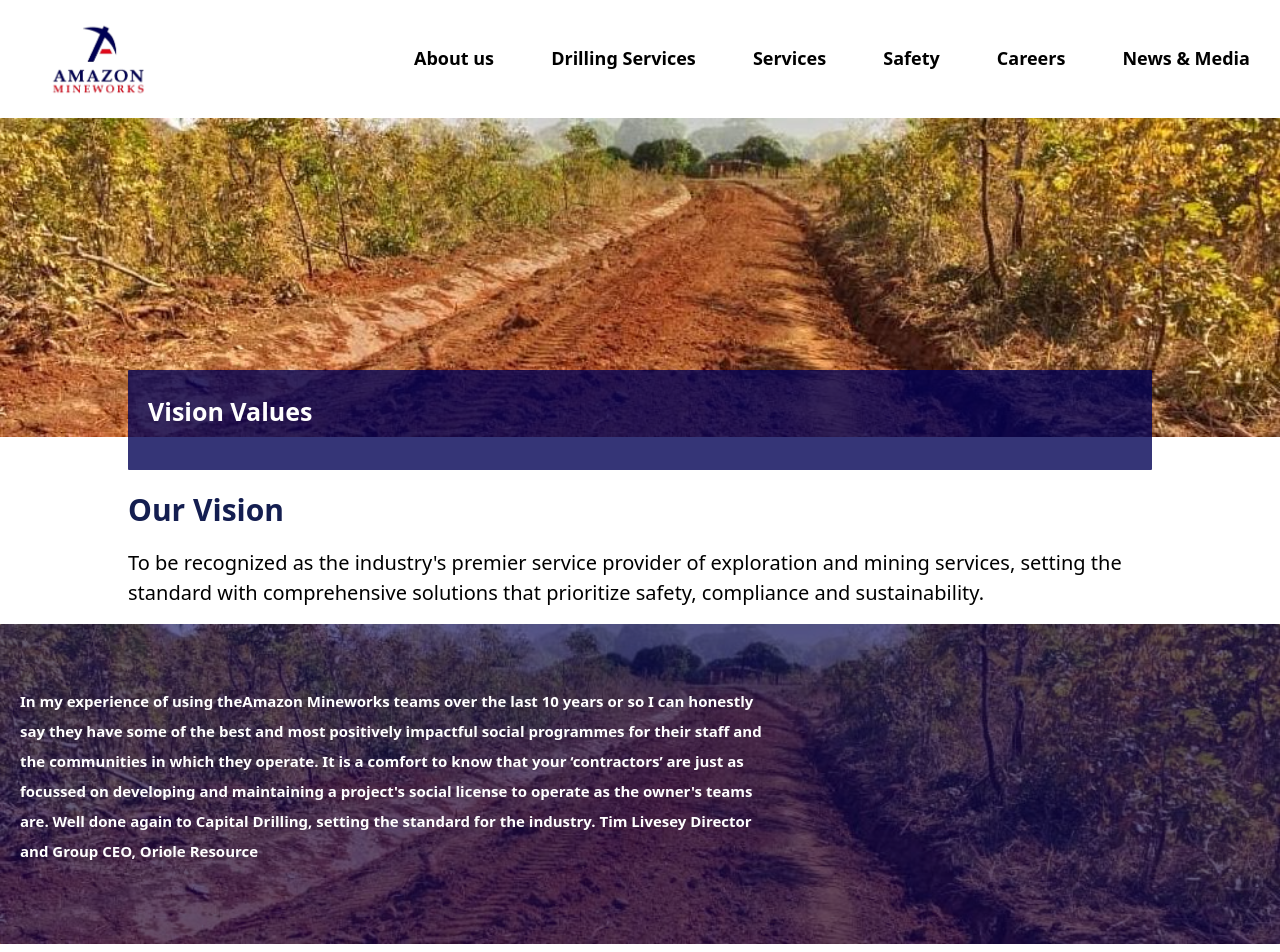
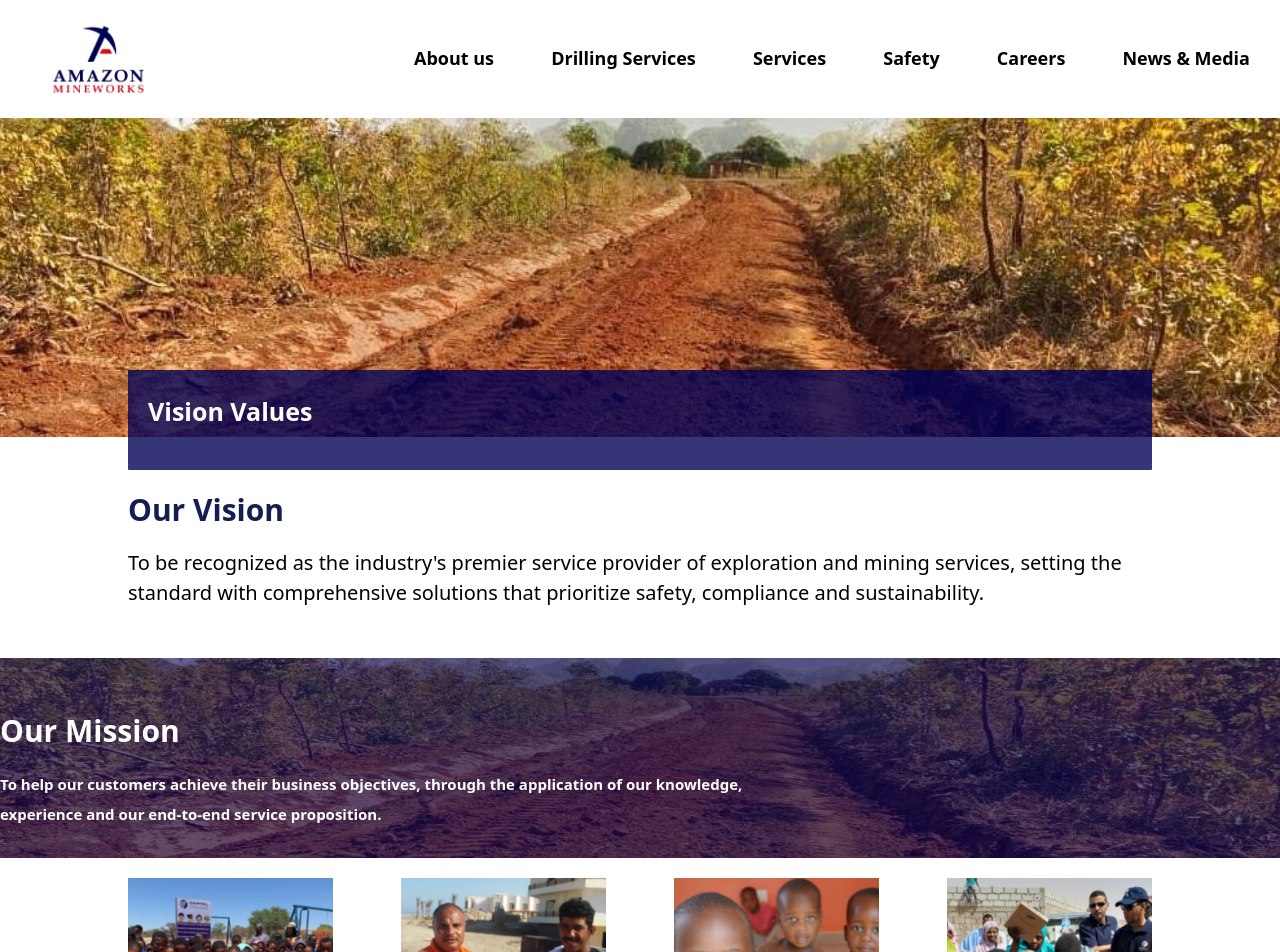
Before and after one commit to kwayummari/amazon-mineworks, a React (Create React App) app: page /vision-values in a window 1280 px wide. Shown: the top 952 px of the page. Built offline with nearby package versions, Linux system fonts and the light colour scheme.

Commit message:
fixing create.js

```diff
--- a/src/components/Vision.jsx
+++ b/src/components/Vision.jsx
@@ -1,5 +1,5 @@
 import React from "react";
-import styles from "./../styles/CommunitySupport.module.scss";
+import styles from "./../styles/Vision.module.scss";
 
 const Vision = () => (
   <section>
@@ -7,24 +7,20 @@ const Vision = () => (
       <div className={styles.textPart}>
         <p className={styles.header}>Our Vision</p>
         <p className={styles.subText}>
-          To be recognized as the industry's premier service provider
-          of exploration and mining services, setting the standard
-          with comprehensive solutions that prioritize safety,
-          compliance and sustainability.
+          To be recognized as the industry's premier service provider of
+          exploration and mining services, setting the standard with
+          comprehensive solutions that prioritize safety, compliance and
+          sustainability.
         </p>
       </div>
     </div>
     <div className={styles.downloadsPart}>
       <div className={styles.Rectangle}>
+        <p className={styles.header}>Our Mission</p>
         <p className={styles.rectangleText}>
-          In my experience of using theAmazon Mineworks teams over the last 10
-          years or so I can honestly say they have some of the best and most
-          positively impactful social programmes for their staff and the
-          communities in which they operate. It is a comfort to know that your
-          ‘contractors’ are just as focussed on developing and maintaining a
-          project's social license to operate as the owner's teams are. Well
-          done again to Capital Drilling, setting the standard for the industry.
-          Tim Livesey Director and Group CEO, Oriole Resource
+          To help our customers achieve their business objectives,
+          through the application of our knowledge, experience and
+          our end-to-end service proposition.
         </p>
       </div>
       <img
--- /dev/null
+++ b/src/styles/Vision.module.scss
@@ -0,0 +1,143 @@
+.documentation {
+  display: block;
+  justify-content: center;
+  width: 80%;
+  margin-left: auto;
+  margin-right: auto;
+  padding-top: 50px;
+  position: relative;
+}
+.textPart {
+  width: 100%;
+}
+.header {
+  font-size: 30px;
+  color: #141e50;
+  font-weight: 700;
+}
+.subText {
+  font-size: 20px;
+  color: #000000;
+  font-weight: 200;
+}
+.downloadsPart {
+  margin-top: 50px;
+  width: 100%;
+  margin-left: auto;
+  margin-right: auto;
+  position: relative;
+}
+.image {
+  width: 100%;
+  height: 200px;
+}
+
+.Rectangle {
+  position: absolute;
+  bottom: 0;
+  background-color: rgba(0, 1, 84, 0.6);
+  width: 100%;
+  margin-left: auto;
+  margin-right: auto;
+  height: 100%;
+  z-index: 2;
+  align-items: center;
+  color: #ffffff;
+  .header {
+    padding-top: 50px;
+    justify-content: center;
+    align-items: center;
+    font-size: 30px;
+    color: #fff;
+    font-weight: 700;
+  }
+}
+
+.rectangleText {
+  line-height: 30px;
+  width: 60%;
+  font-size: 15px;
+  font-weight: 900;
+}
+
+.ListImages {
+  display: flex;
+  width: 80%;
+  margin-left: auto;
+  margin-right: auto;
+  margin-top: 20px;
+  justify-content: space-between;
+}
+.LImage {
+  width: 20%;
+  height: auto;
+}
+
+@media (max-width: 991px) {
+  .documentation {
+    display: block;
+    justify-content: center;
+    width: 100%;
+    margin-left: auto;
+    margin-right: auto;
+    padding-top: 50px;
+    position: relative;
+  }
+  .textPart {
+    width: 100%;
+    text-align: center;
+  }
+  .header {
+    font-size: 20px;
+    color: #141e50;
+    font-weight: 700;
+  }
+  .subText {
+    font-size: 10px;
+    color: #000000;
+    font-weight: 200;
+  }
+  .downloadsPart {
+    margin-top: 0px;
+    width: 100%;
+    position: relative;
+  }
+  .image {
+    width: 100%;
+    height: auto;
+  }
+
+  .Rectangle {
+    position: absolute;
+    bottom: 0;
+    background-color: rgba(0, 1, 84, 0.6);
+    width: 100%;
+    height: 100%;
+    z-index: 2;
+    display: flex;
+    align-items: center;
+    color: #ffffff;
+    border-radius: 1px;
+  }
+
+  .rectangleText {
+    line-height: inherit;
+    text-align: center;
+    width: 100%;
+    font-size: 10px;
+    font-weight: 500;
+  }
+
+  .ListImages {
+    display: flex;
+    width: 80%;
+    margin-left: auto;
+    margin-right: auto;
+    margin-top: 20px;
+    justify-content: space-between;
+  }
+  .LImage {
+    width: 20%;
+    height: auto;
+  }
+}
```
